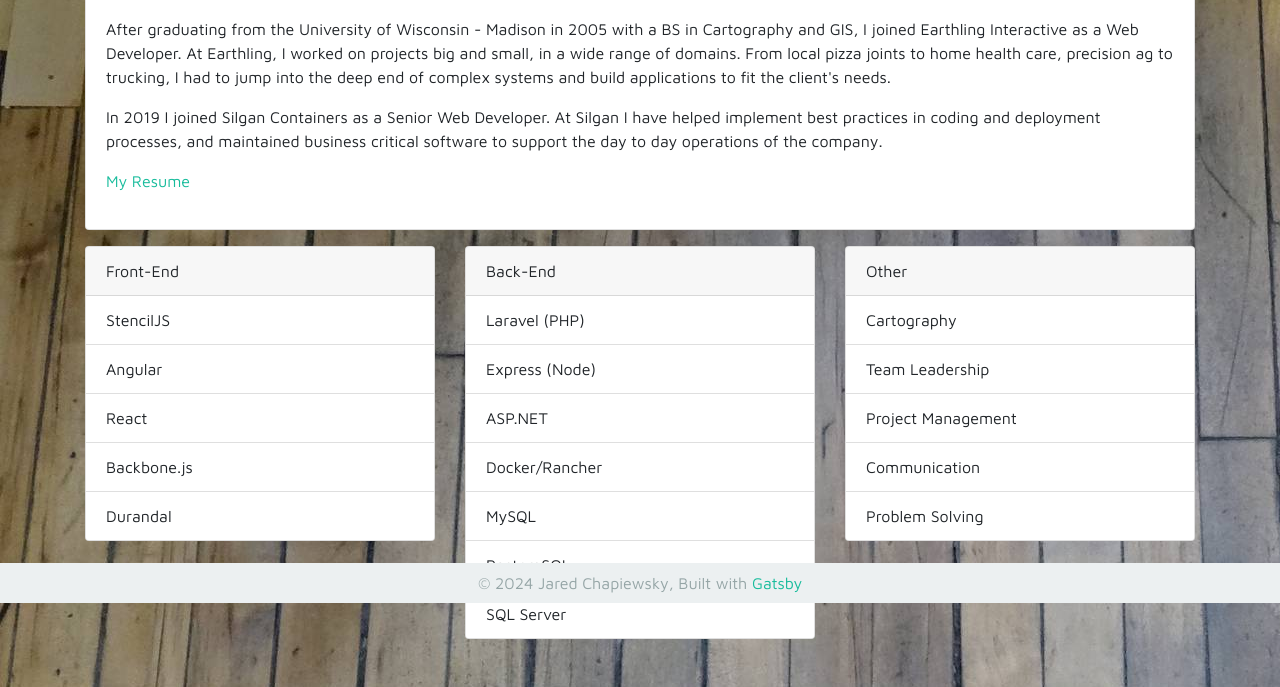
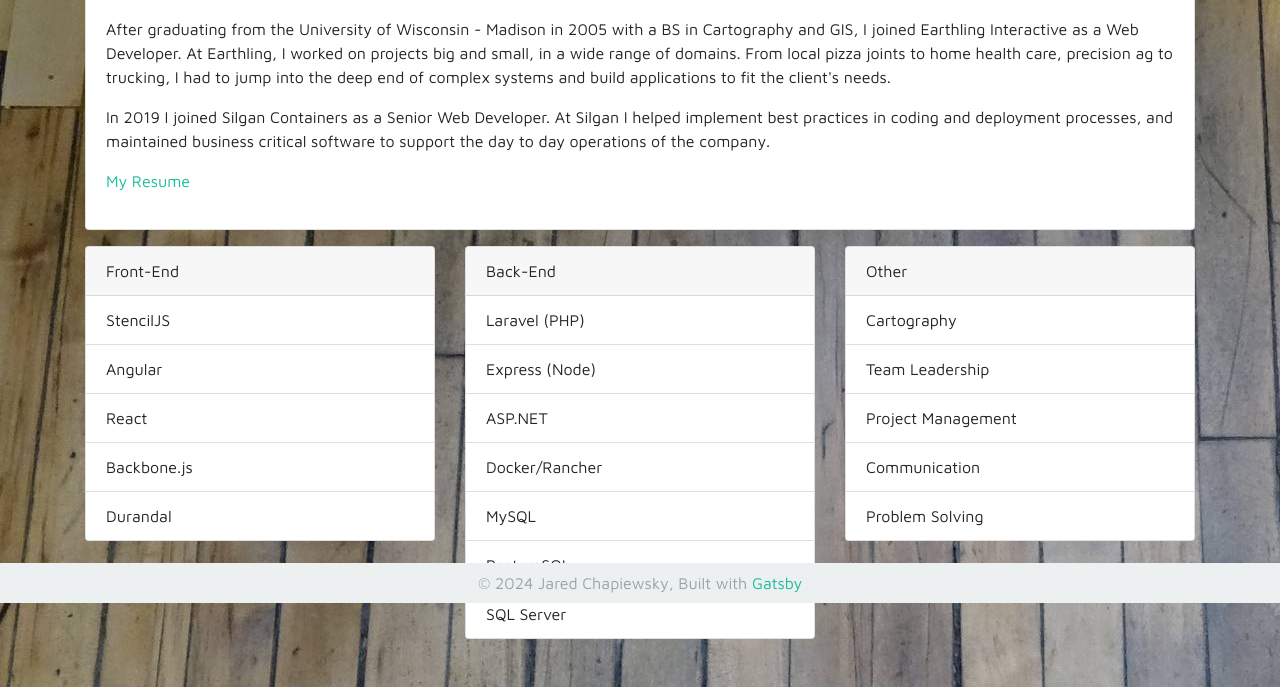
Before and after one commit to jpchip/personal-site, a Gatsby site: page /experience in a window 1280 px wide. Shown: the part 197-884 px from the top of the page. Built offline with nearby package versions, Linux system fonts and the light colour scheme; Gatsby itself is replaced by a stand-in of ours.

Commit message:
Update experience.js

```diff
--- a/src/pages/experience.js
+++ b/src/pages/experience.js
@@ -21,7 +21,7 @@ const Experience = () => (
           precision ag to trucking, I had to jump into the deep end of
           complex systems and build applications to fit the client's needs.
         </p>
-        <p>In 2019 I joined Silgan Containers as a Senior Web Developer. At Silgan I have
+        <p>In 2019 I joined Silgan Containers as a Senior Web Developer. At Silgan I
           helped implement best practices in coding and deployment processes, and maintained
           business critical software to support the day to day operations of the company.
         </p>
```
